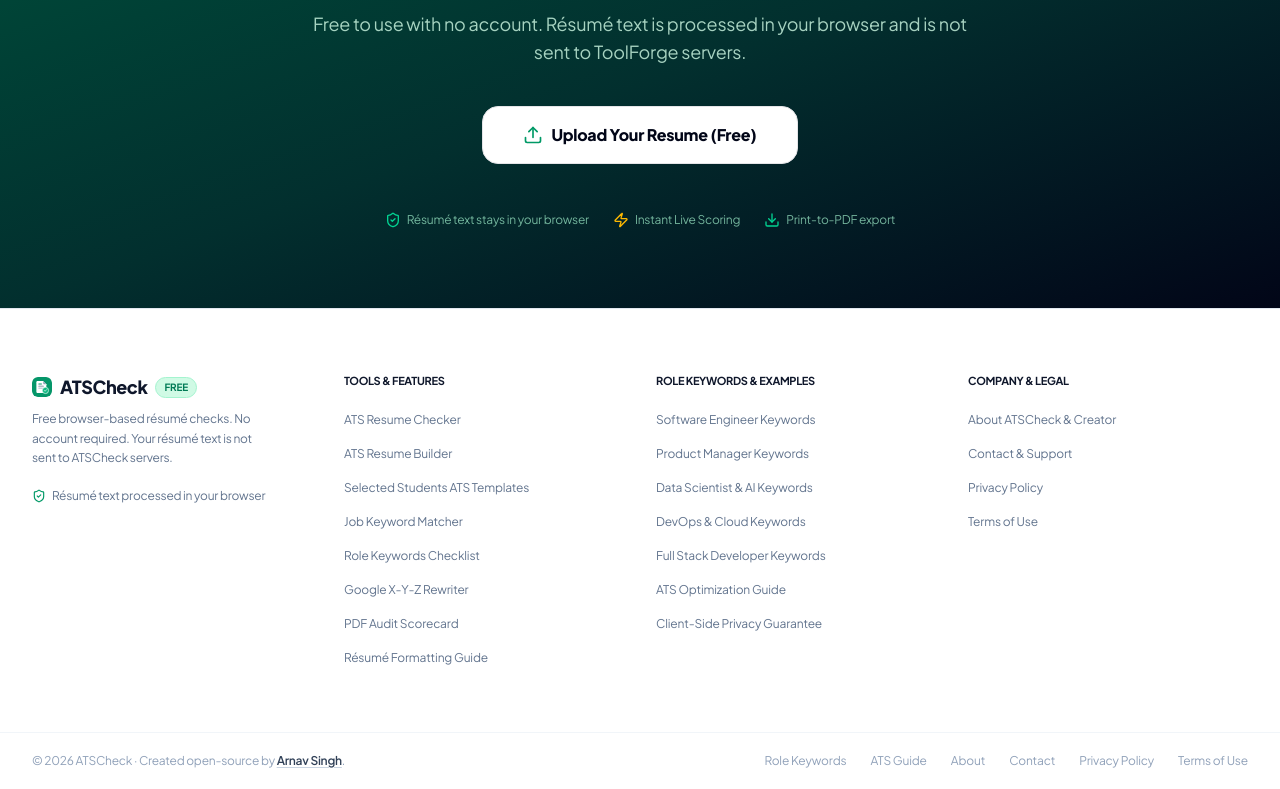
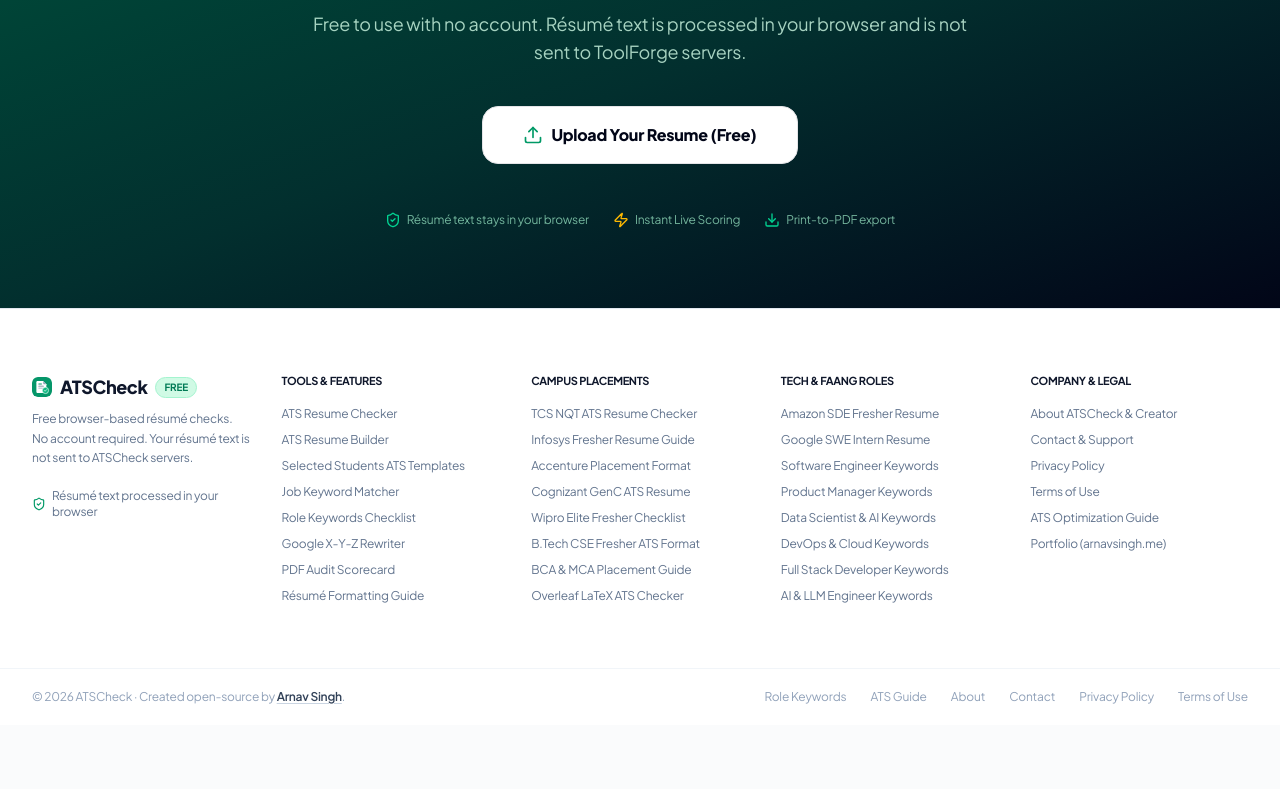
Before and after one commit to Arnav20007/ats, a React (Vite) app: page / in a window 1280 px wide. Shown: the part 7680-8469 px from the top of the page. After the commit the page ends 8405 px from the top, so only its background shows below. Built offline with nearby package versions, Linux system fonts and the light colour scheme.

Commit message:
feat(seo): crawlable footer anchor links, FAQPage rich schema, and placement category filters

```diff
--- a/scripts/prerender-routes.mjs
+++ b/scripts/prerender-routes.mjs
@@ -70,6 +70,8 @@
   if (page.path.startsWith('/keywords/')) {
     return {
       '@context': 'https://schema.org',
+      '@graph': [
+        {
           '@type': 'ItemPage',
           '@id': `${siteUrl}${page.path}#webpage`,
           name: page.title,
@@ -84,6 +86,38 @@
               { '@type': 'ListItem', position: 3, name: page.heading, item: `${siteUrl}${page.path}` }
             ]
           }
+        },
+        {
+          '@type': 'FAQPage',
+          '@id': `${siteUrl}${page.path}#faq`,
+          mainEntity: [
+            {
+              '@type': 'Question',
+              name: `What is the recommended ATS resume format for ${page.heading}?`,
+              acceptedAnswer: {
+                '@type': 'Answer',
+                text: `A clean, single-column layout without tables, multi-column sidebars, or graphic rating bars is required. Use standard section headers and verified Google X-Y-Z formula metrics.`
+              }
+            },
+            {
+              '@type': 'Question',
+              name: `How do applicant tracking systems evaluate keywords for ${page.heading}?`,
+              acceptedAnswer: {
+                '@type': 'Answer',
+                text: `ATS software scans for exact technical skills, frameworks, and tools mentioned in the job description. Candidates should incorporate these skills directly within measurable project bullet points.`
+              }
+            },
+            {
+              '@type': 'Question',
+              name: 'Can I check my resume score for free without creating an account?',
+              acceptedAnswer: {
+                '@type': 'Answer',
+                text: 'Yes. ATSCheck provides 100% free, private in-browser ATS scoring, metric density checks, and keyword gap analysis with zero logins or server uploads.'
+              }
+            }
+          ]
+        }
+      ]
     };
   }
 
--- a/src/App.tsx
+++ b/src/App.tsx
@@ -485,19 +485,20 @@
       {/* Footer */}
       <footer className="w-full border-t border-slate-200 dark:border-zinc-800 bg-white dark:bg-zinc-950">
         <div className="max-w-[1440px] mx-auto px-4 sm:px-6 lg:px-8 py-16">
-          <div className="grid grid-cols-2 lg:grid-cols-4 gap-10 lg:gap-8">
+          <div className="grid grid-cols-2 sm:grid-cols-2 lg:grid-cols-5 gap-10 lg:gap-8">
 
             {/* Brand */}
             <div className="col-span-2 lg:col-span-1 space-y-5">
               <div className="space-y-2">
-                <div
-                  onClick={() => navigateTo('home')}
+                <a
+                  href="/"
+                  onClick={(e) => { e.preventDefault(); navigateTo('home'); }}
                   className="flex items-center gap-2 cursor-pointer"
                 >
-                  <img src="/favicon.svg" alt="ToolForge" className="w-5 h-5 rounded-md" />
+                  <img src="/favicon.svg" alt="ATSCheck" className="w-5 h-5 rounded-md" />
                   <span className="text-lg font-extrabold text-slate-900 dark:text-white tracking-tight">ATSCheck</span>
                   <span className="text-[10px] font-bold px-2 py-0.5 rounded-full bg-emerald-100 dark:bg-emerald-950 text-emerald-700 dark:text-emerald-400 border border-emerald-200 dark:border-emerald-800">FREE</span>
-                </div>
+                </a>
                 <p className="text-xs text-slate-500 dark:text-zinc-400 leading-relaxed max-w-[220px]">
                   Free browser-based résumé checks. No account required. Your résumé text is not sent to ATSCheck servers.
                 </p>
@@ -515,73 +516,112 @@
               </h4>
               <ul className="space-y-2.5">
                 {[
-                  { label: 'ATS Resume Checker', action: () => navigateTo('checker') },
-                  { label: 'ATS Resume Builder', action: () => navigateTo('builder') },
-                  { label: 'Selected Students ATS Templates', action: () => navigateTo('templates') },
-                  { label: 'Job Keyword Matcher', action: () => handleOpenStudioTab('keywords') },
-                  { label: 'Role Keywords Checklist', action: () => navigateTo('keywords') },
-                  { label: 'Google X-Y-Z Rewriter', action: () => handleOpenStudioTab('rewriter') },
-                  { label: 'PDF Audit Scorecard', action: () => handleOpenStudioTab('deep_report') },
-                  { label: 'Résumé Formatting Guide', action: () => navigateTo('guide') },
+                  { label: 'ATS Resume Checker', href: '/checker', action: () => navigateTo('checker') },
+                  { label: 'ATS Resume Builder', href: '/builder', action: () => navigateTo('builder') },
+                  { label: 'Selected Students ATS Templates', href: '/templates', action: () => navigateTo('templates') },
+                  { label: 'Job Keyword Matcher', href: '/checker', action: () => handleOpenStudioTab('keywords') },
+                  { label: 'Role Keywords Checklist', href: '/keywords', action: () => navigateTo('keywords') },
+                  { label: 'Google X-Y-Z Rewriter', href: '/checker', action: () => handleOpenStudioTab('rewriter') },
+                  { label: 'PDF Audit Scorecard', href: '/checker', action: () => handleOpenStudioTab('deep_report') },
+                  { label: 'Résumé Formatting Guide', href: '/guide', action: () => navigateTo('guide') },
                 ].map((item) => (
                   <li key={item.label}>
-                    <button
-                      onClick={item.action}
-                      className="text-xs text-slate-500 dark:text-zinc-400 hover:text-emerald-600 dark:hover:text-emerald-400 transition-colors cursor-pointer text-left"
+                    <a
+                      href={item.href}
+                      onClick={(e) => { e.preventDefault(); item.action(); }}
+                      className="text-xs text-slate-500 dark:text-zinc-400 hover:text-emerald-600 dark:hover:text-emerald-400 transition-colors cursor-pointer text-left block"
                     >
                       {item.label}
-                    </button>
+                    </a>
                   </li>
                 ))}
               </ul>
             </div>
 
-            {/* Column 2: Resources & Guides */}
+            {/* Column 2: Campus & Fresher Placements */}
             <div className="space-y-4">
               <h4 className="text-[11px] font-bold text-slate-900 dark:text-white uppercase tracking-widest">
-                Role Keywords & Examples
+                Campus Placements
               </h4>
               <ul className="space-y-2.5">
                 {[
-                  { label: 'Software Engineer Keywords', action: () => navigateTo('keywords', 'software-engineer') },
-                  { label: 'Product Manager Keywords', action: () => navigateTo('keywords', 'product-manager') },
-                  { label: 'Data Scientist & AI Keywords', action: () => navigateTo('keywords', 'data-scientist') },
-                  { label: 'DevOps & Cloud Keywords', action: () => navigateTo('keywords', 'devops-engineer') },
-                  { label: 'Full Stack Developer Keywords', action: () => navigateTo('keywords', 'full-stack-developer') },
-                  { label: 'ATS Optimization Guide', action: () => navigateTo('guide') },
-                  { label: 'Client-Side Privacy Guarantee', action: () => navigateTo('privacy') },
+                  { label: 'TCS NQT ATS Resume Checker', href: '/keywords/tcs-nqt', action: () => navigateTo('keywords', 'tcs-nqt') },
+                  { label: 'Infosys Fresher Resume Guide', href: '/keywords/infosys-fresher', action: () => navigateTo('keywords', 'infosys-fresher') },
+                  { label: 'Accenture Placement Format', href: '/keywords/accenture-fresher', action: () => navigateTo('keywords', 'accenture-fresher') },
+                  { label: 'Cognizant GenC ATS Resume', href: '/keywords/cognizant-fresher', action: () => navigateTo('keywords', 'cognizant-fresher') },
+                  { label: 'Wipro Elite Fresher Checklist', href: '/keywords/wipro-fresher', action: () => navigateTo('keywords', 'wipro-fresher') },
+                  { label: 'B.Tech CSE Fresher ATS Format', href: '/keywords/btech-cse-fresher', action: () => navigateTo('keywords', 'btech-cse-fresher') },
+                  { label: 'BCA & MCA Placement Guide', href: '/keywords/bca-mca-fresher', action: () => navigateTo('keywords', 'bca-mca-fresher') },
+                  { label: 'Overleaf LaTeX ATS Checker', href: '/keywords/overleaf-latex-ats', action: () => navigateTo('keywords', 'overleaf-latex-ats') },
                 ].map((item) => (
                   <li key={item.label}>
-                    <button
-                      onClick={item.action}
-                      className="text-xs text-slate-500 dark:text-zinc-400 hover:text-emerald-600 dark:hover:text-emerald-400 transition-colors cursor-pointer text-left"
+                    <a
+                      href={item.href}
+                      onClick={(e) => { e.preventDefault(); item.action(); }}
+                      className="text-xs text-slate-500 dark:text-zinc-400 hover:text-emerald-600 dark:hover:text-emerald-400 transition-colors cursor-pointer text-left block"
                     >
                       {item.label}
-                    </button>
+                    </a>
                   </li>
                 ))}
               </ul>
             </div>
 
-            {/* Column 3: Company & Legal */}
+            {/* Column 3: Tech & FAANG Roles */}
+            <div className="space-y-4">
+              <h4 className="text-[11px] font-bold text-slate-900 dark:text-white uppercase tracking-widest">
+                Tech & FAANG Roles
+              </h4>
+              <ul className="space-y-2.5">
+                {[
+                  { label: 'Amazon SDE Fresher Resume', href: '/keywords/amazon-sde', action: () => navigateTo('keywords', 'amazon-sde') },
+                  { label: 'Google SWE Intern Resume', href: '/keywords/google-swe-intern', action: () => navigateTo('keywords', 'google-swe-intern') },
+                  { label: 'Software Engineer Keywords', href: '/keywords/software-engineer', action: () => navigateTo('keywords', 'software-engineer') },
+                  { label: 'Product Manager Keywords', href: '/keywords/product-manager', action: () => navigateTo('keywords', 'product-manager') },
+                  { label: 'Data Scientist & AI Keywords', href: '/keywords/data-scientist', action: () => navigateTo('keywords', 'data-scientist') },
+                  { label: 'DevOps & Cloud Keywords', href: '/keywords/devops-engineer', action: () => navigateTo('keywords', 'devops-engineer') },
+                  { label: 'Full Stack Developer Keywords', href: '/keywords/full-stack-developer', action: () => navigateTo('keywords', 'full-stack-developer') },
+                  { label: 'AI & LLM Engineer Keywords', href: '/keywords/ai-engineer', action: () => navigateTo('keywords', 'ai-engineer') },
+                ].map((item) => (
+                  <li key={item.label}>
+                    <a
+                      href={item.href}
+                      onClick={(e) => { e.preventDefault(); item.action(); }}
+                      className="text-xs text-slate-500 dark:text-zinc-400 hover:text-emerald-600 dark:hover:text-emerald-400 transition-colors cursor-pointer text-left block"
+                    >
+                      {item.label}
+                    </a>
+                  </li>
+                ))}
+              </ul>
+            </div>
+
+            {/* Column 4: Company & Legal */}
             <div className="space-y-4">
               <h4 className="text-[11px] font-bold text-slate-900 dark:text-white uppercase tracking-widest">
                 Company & Legal
               </h4>
               <ul className="space-y-2.5">
                 {[
-                  { label: 'About ATSCheck & Creator', action: () => navigateTo('about') },
-                  { label: 'Contact & Support', action: () => navigateTo('contact') },
-                  { label: 'Privacy Policy', action: () => navigateTo('privacy') },
-                  { label: 'Terms of Use', action: () => navigateTo('terms') },
+                  { label: 'About ATSCheck & Creator', href: '/about', action: () => navigateTo('about') },
+                  { label: 'Contact & Support', href: '/contact', action: () => navigateTo('contact') },
+                  { label: 'Privacy Policy', href: '/privacy', action: () => navigateTo('privacy') },
+                  { label: 'Terms of Use', href: '/terms', action: () => navigateTo('terms') },
+                  { label: 'ATS Optimization Guide', href: '/guide', action: () => navigateTo('guide') },
+                  { label: 'Portfolio (arnavsingh.me)', href: 'https://arnavsingh.me/', action: () => { window.open('https://arnavsingh.me/', '_blank'); } },
                 ].map((item) => (
                   <li key={item.label}>
-                    <button
-                      onClick={item.action}
-                      className="text-xs text-slate-500 dark:text-zinc-400 hover:text-emerald-600 dark:hover:text-emerald-400 transition-colors cursor-pointer text-left"
+                    <a
+                      href={item.href}
+                      onClick={(e) => {
+                        if (item.href.startsWith('http')) return;
+                        e.preventDefault();
+                        item.action();
+                      }}
+                      className="text-xs text-slate-500 dark:text-zinc-400 hover:text-emerald-600 dark:hover:text-emerald-400 transition-colors cursor-pointer text-left block"
                     >
                       {item.label}
-                    </button>
+                    </a>
                   </li>
                 ))}
               </ul>
--- a/src/pages/KeywordsPage.tsx
+++ b/src/pages/KeywordsPage.tsx
@@ -36,6 +36,7 @@
   const [activeSlug, setActiveSlug] = useState<string>(initialRoleSlug);
   const [copiedKeyword, setCopiedKeyword] = useState<string | null>(null);
   const [copiedFormulaIdx, setCopiedFormulaIdx] = useState<number | null>(null);
+  const [directoryCategory, setDirectoryCategory] = useState<'all' | 'campus' | 'faang' | 'engineering'>('all');
 
   React.useEffect(() => {
     setActiveSlug(initialRoleSlug);
@@ -119,11 +120,46 @@
             <p className="text-base sm:text-lg text-slate-600 dark:text-zinc-400 leading-relaxed font-normal max-w-3xl">
               Curated ATS resume keywords, technical skills, and Google X-Y-Z achievement formulas for Software Engineers, Product Managers, and Data Scientists. Select a career profile below to view verified recruiter screening checklists and industry-standard keyword benchmarks.
             </p>
+
+            {/* Category Filter Pills */}
+            <div className="flex flex-wrap items-center gap-2 pt-2">
+              {[
+                { id: 'all', label: 'All 30 Guides' },
+                { id: 'campus', label: 'Campus Placements (TCS, Infosys, Accenture)' },
+                { id: 'faang', label: 'FAANG & Big Tech (Amazon, Google)' },
+                { id: 'engineering', label: 'Software & Cloud' },
+              ].map((tab) => (
+                <button
+                  key={tab.id}
+                  onClick={() => setDirectoryCategory(tab.id as any)}
+                  className={`px-3.5 py-1.5 rounded-lg text-xs font-bold transition-all cursor-pointer ${
+                    directoryCategory === tab.id
+                      ? 'bg-slate-900 dark:bg-white text-white dark:text-zinc-950 shadow-xs'
+                      : 'bg-white dark:bg-zinc-900 text-slate-600 dark:text-zinc-400 border border-slate-200 dark:border-zinc-800 hover:border-slate-300'
+                  }`}
+                >
+                  {tab.label}
+                </button>
+              ))}
+            </div>
           </div>
 
           {/* Role Cards Grid */}
           <div className="grid grid-cols-1 md:grid-cols-2 lg:grid-cols-3 gap-5">
-            {Object.values(ROLE_KEYWORD_PROFILES).map((prof) => {
+            {Object.values(ROLE_KEYWORD_PROFILES)
+              .filter((prof) => {
+                if (directoryCategory === 'campus') {
+                  return ['tcs-nqt', 'infosys-fresher', 'accenture-fresher', 'cognizant-fresher', 'wipro-fresher', 'btech-cse-fresher', 'bca-mca-fresher', 'overleaf-latex-ats'].includes(prof.slug);
+                }
+                if (directoryCategory === 'faang') {
+                  return ['amazon-sde', 'google-swe-intern', 'software-engineer', 'ai-engineer', 'data-scientist', 'product-manager'].includes(prof.slug);
+                }
+                if (directoryCategory === 'engineering') {
+                  return ['software-engineer', 'full-stack-developer', 'frontend-developer', 'devops-engineer', 'cloud-architect', 'qa-automation-engineer', 'mobile-developer', 'blockchain-developer'].includes(prof.slug);
+                }
+                return true;
+              })
+              .map((prof) => {
               const totalKws = prof.categories.reduce((acc, c) => acc + c.keywords.length, 0);
               return (
                 <div
@@ -218,7 +254,7 @@
               className="inline-flex items-center gap-1.5 px-3 py-1.5 rounded-xl border border-emerald-200 dark:border-emerald-800/60 bg-emerald-50/60 dark:bg-emerald-950/40 hover:bg-emerald-100 dark:hover:bg-emerald-900/60 text-xs sm:text-sm font-bold text-emerald-800 dark:text-emerald-300 transition-colors shadow-2xs cursor-pointer"
             >
               <Layers className="w-3.5 h-3.5" />
-              <span>All 20 Roles</span>
+              <span>All 30 Guides</span>
             </button>
           </div>
 
```
Lines whose indentation alone changed are shown as unchanged.
